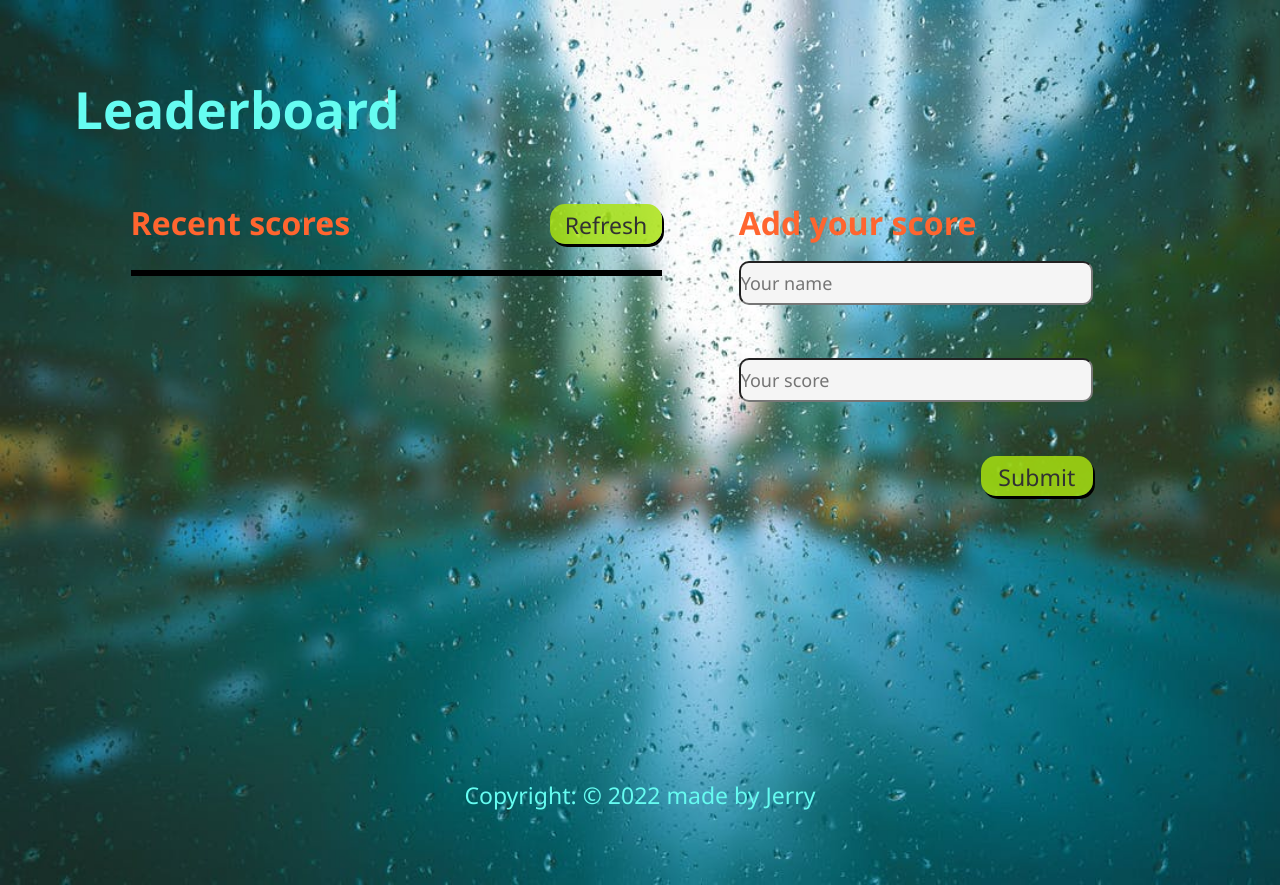
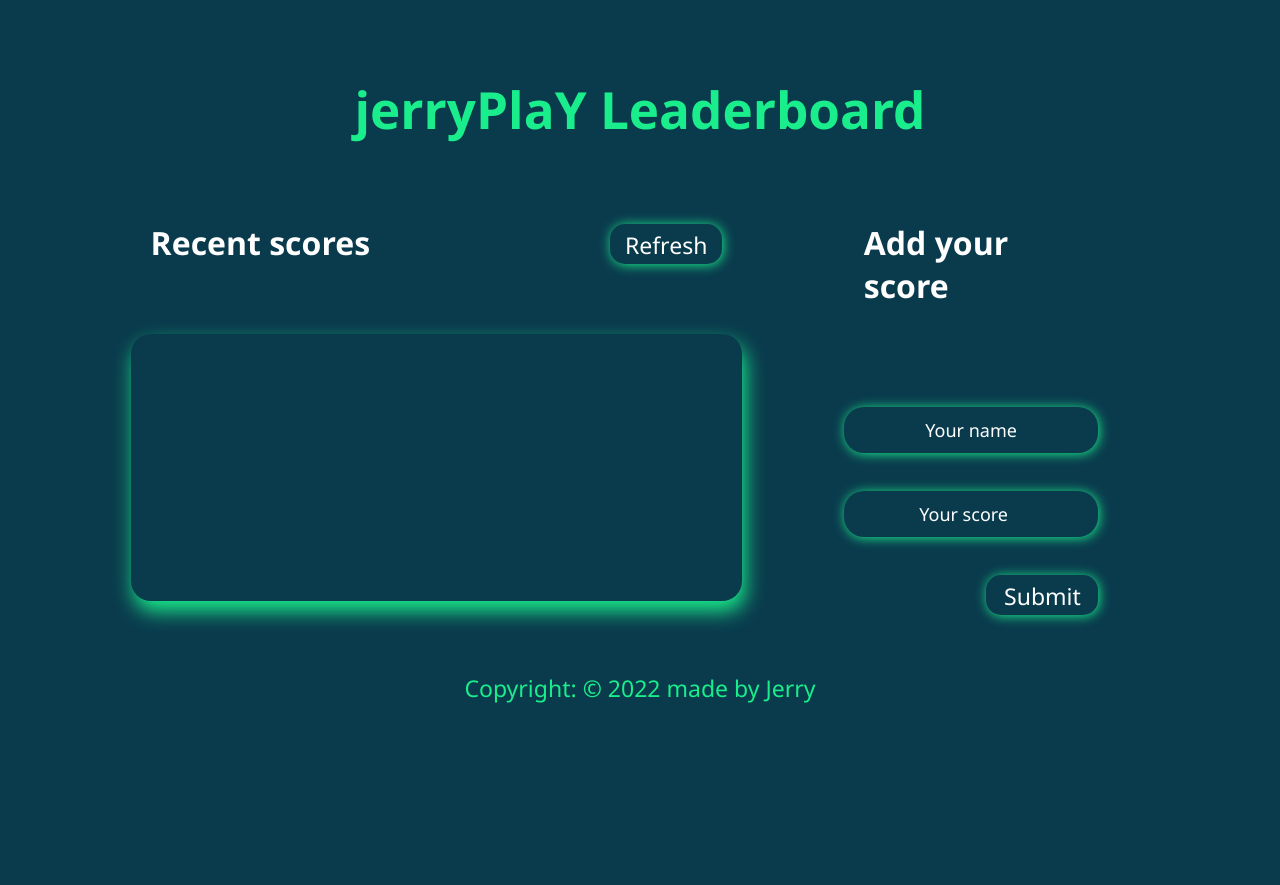
Before and after one commit to jerryowusu/LeaderBoard, a website built with webpack: page src/index.html in a window 1280 px wide. After the commit the page ends 800 px from the top, so only its background shows below. Built offline with nearby package versions, Linux system fonts and the light colour scheme; no server answers.

Commit message:
Update interface and styling

```diff
--- a/src/index.html
+++ b/src/index.html
@@ -7,7 +7,7 @@
 </head>
 <body >
     <header>
-        <h1>Leaderboard</h1>
+        <h1> jerryPlaY Leaderboard</h1>
     </header>
     <main class="main-body">
         <div id="left" class="">
--- a/src/style.css
+++ b/src/style.css
@@ -1,3 +1,12 @@
+:root {
+  --primary-color: #313f45;
+  --color: #1aed8b;
+  --color2: #fff;
+  --background: #0a3b4d;
+  --shadow: 3px 10px 20px #1aed8b;
+  --shadow2: 1px 1px 12px #1aed8b;
+}
+
 * {
   margin: 0;
   padding: 0;
@@ -7,22 +16,18 @@
 body {
   margin: 10px;
   padding: 5%;
-  background-image: url('images/pexels-photo-531880.jpeg');
-  background-repeat: no-repeat;
-  background-size: cover;
+  background-color: var(--background);
   font-size: smaller;
 }
 
 main {
   display: flex;
   flex-direction: row;
-  width: 85%;
   padding: 5%;
 }
 
 footer {
   text-align: center;
-  margin-top: 20%;
 }
 
 li {
@@ -30,40 +35,54 @@ li {
 }
 
 h1 {
-  font-size: 2.2rem;
-  color: #66fcf1;
+  font-size: 2rem;
+  color: var(--color);
+  text-align: center;
 }
 
 h2 {
-  color: #ff652f;
+  color: var(--color2);
 }
 
 .heading {
   display: flex;
   justify-content: space-between;
-  margin-bottom: 5%;
+  margin: 20px;
 }
 
 #left {
   display: flex;
   width: 60%;
   flex-direction: column;
-  margin-right: 8%;
+  margin-right: 10%;
+  color: var(--color2);
 }
 
 #right {
   display: flex;
-  width: 40%;
+  width: 25%;
   flex-direction: column;
+  color: var(--color2);
 }
 
 #form {
   display: flex;
   flex-direction: column;
+  margin-top: 80px;
 }
 
 .scores {
-  border: 3px solid #000;
+  background-color: #0a3b4d;
+  height: 50%;
+  overflow-y: auto;
+  margin-top: 50px;
+  box-shadow: var(--shadow);
+  border-radius: 20px;
+  padding: 30px;
+}
+
+.scores::-webkit-scrollbar {
+  display: none;
 }
 
 .score {
@@ -73,36 +92,38 @@ h2 {
   font-weight: bold;
 }
 
-.score:nth-child(even) {
-  color: #da7b93;
-}
-
-.score:nth-child(odd) {
-  background-color: rgba(171, 228, 15, 0.826);
-}
-
 .input {
   margin-bottom: 15%;
   height: 2rem;
-  font-size: medium;
-  border-radius: 10px;
+  font-size: small;
+  padding: 3px;
   outline: none;
-  background-color: whitesmoke;
+  color: var(--color2);
+  background-color: #0a3b4d;
+  border: none;
+  box-shadow: var(--shadow2);
+  border-radius: 20px;
+  text-align: center;
+}
+
+.input::placeholder {
+  color: var(--color2);
+  text-align: center;
 }
 
 .btn {
   padding: 3px 10px;
-  box-shadow: 2px 3px #000;
+  box-shadow: var(--shadow2);
+  border-radius: 15px;
   align-self: end;
-  color: #313133;
-  background: rgba(171, 228, 15, 0.826);
+  color: var(--color2);
+  background: #0a3b4d;
   border: none;
-  border-radius: 15px;
 }
 
 footer p {
   font-size: larger;
-  color: #66fcf1;
+  color: #1aed8b;
 }
 
 @media screen and (min-width: 480px) {
```
Also changed, not shown: dist/index.js, src/images/Screenshot (36).png (added), src/images/leaderBoard.png (deleted), src/images/pexels-photo-531880.jpeg (deleted).
